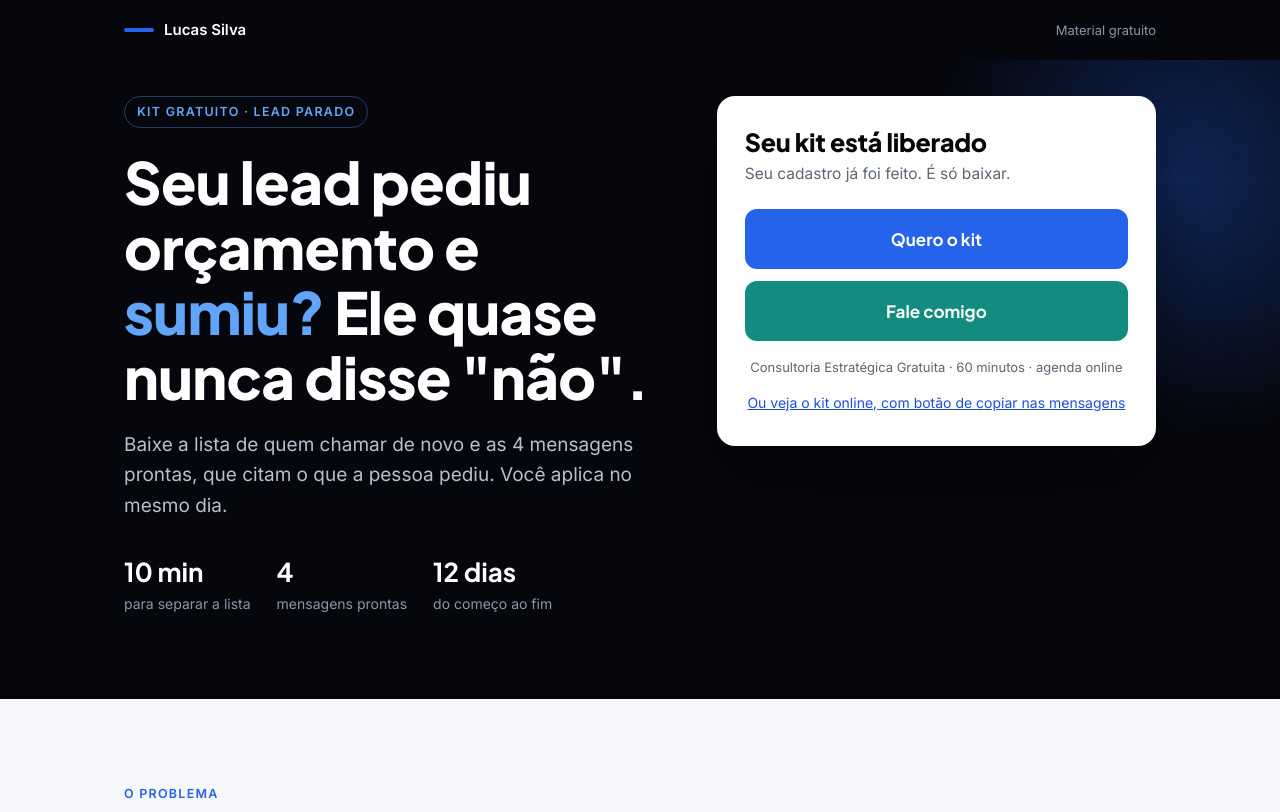
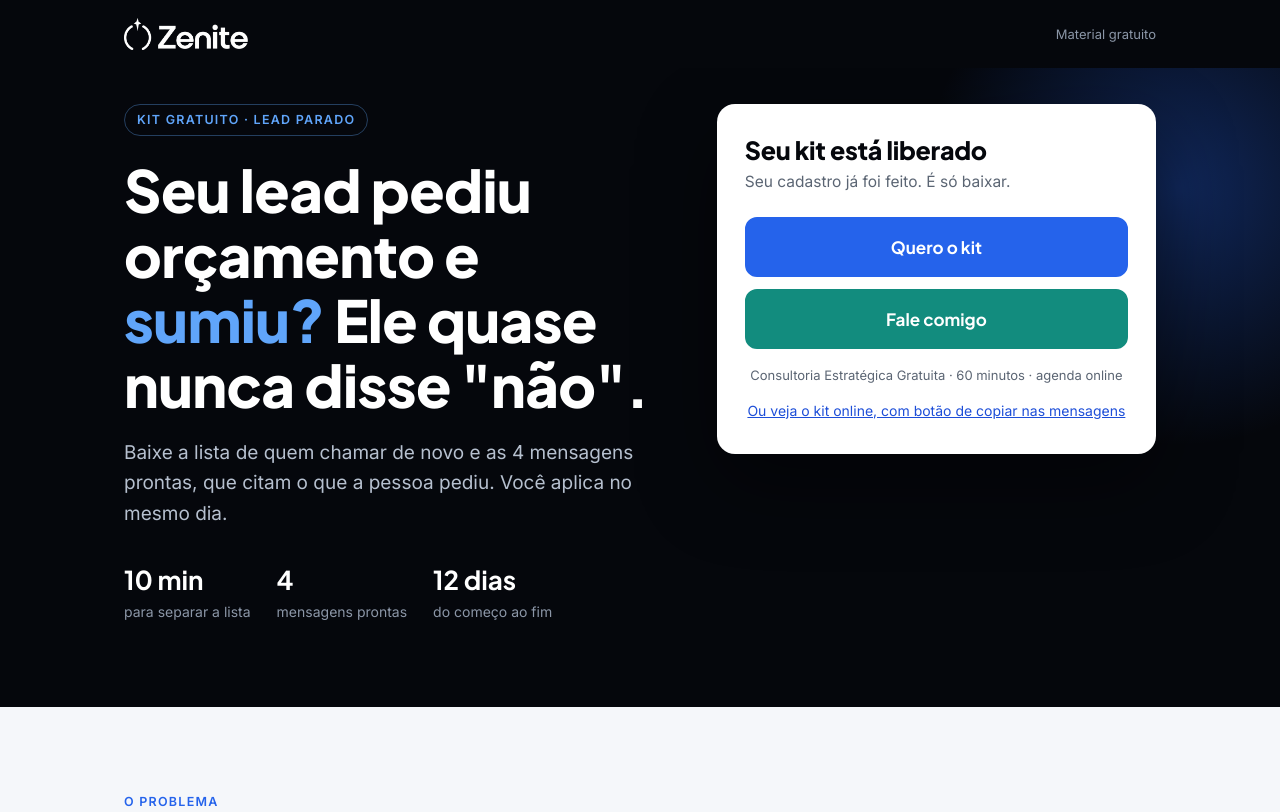
Before and after one commit to ilucasmkt/materiais, a plain HTML site: page REATIVAR/index.html in a window 1280 px wide. Shown: the top 812 px of the page. Drawn offline with Linux system fonts and the light colour scheme.

Commit message:
Logo Zenite nas paginas

```diff
--- a/REATIVAR/index.html
+++ b/REATIVAR/index.html
@@ -107,7 +107,7 @@ footer a{color:#B6C0CF}
 <body>
 
 <div class="top"><div class="wrap">
-  <div class="marca"><i></i>Lucas Silva</div>
+  <div class="marca"><img src="../assets/zenite-logo-branca.png" alt="Zenite" style="height:32px;width:auto;display:block"></div>
   <small>Material gratuito</small>
 </div></div>
 
@@ -218,7 +218,7 @@ footer a{color:#B6C0CF}
 </section>
 
 <footer><div class="wrap">
-  <div class="marca"><i></i>Lucas Silva</div>
+  <div class="marca"><img src="../assets/zenite-logo-branca.png" alt="Zenite" style="height:32px;width:auto;display:block"></div>
   <div>Material gratuito. Os exemplos usam nomes e valores fictícios.</div>
 </div></footer>
 
```
Also changed, not shown: REATIVAR/material.html (+1 -1 lines), SISTEMA/index.html (+2 -2 lines), assets/zenite-logo-branca.png (added).
